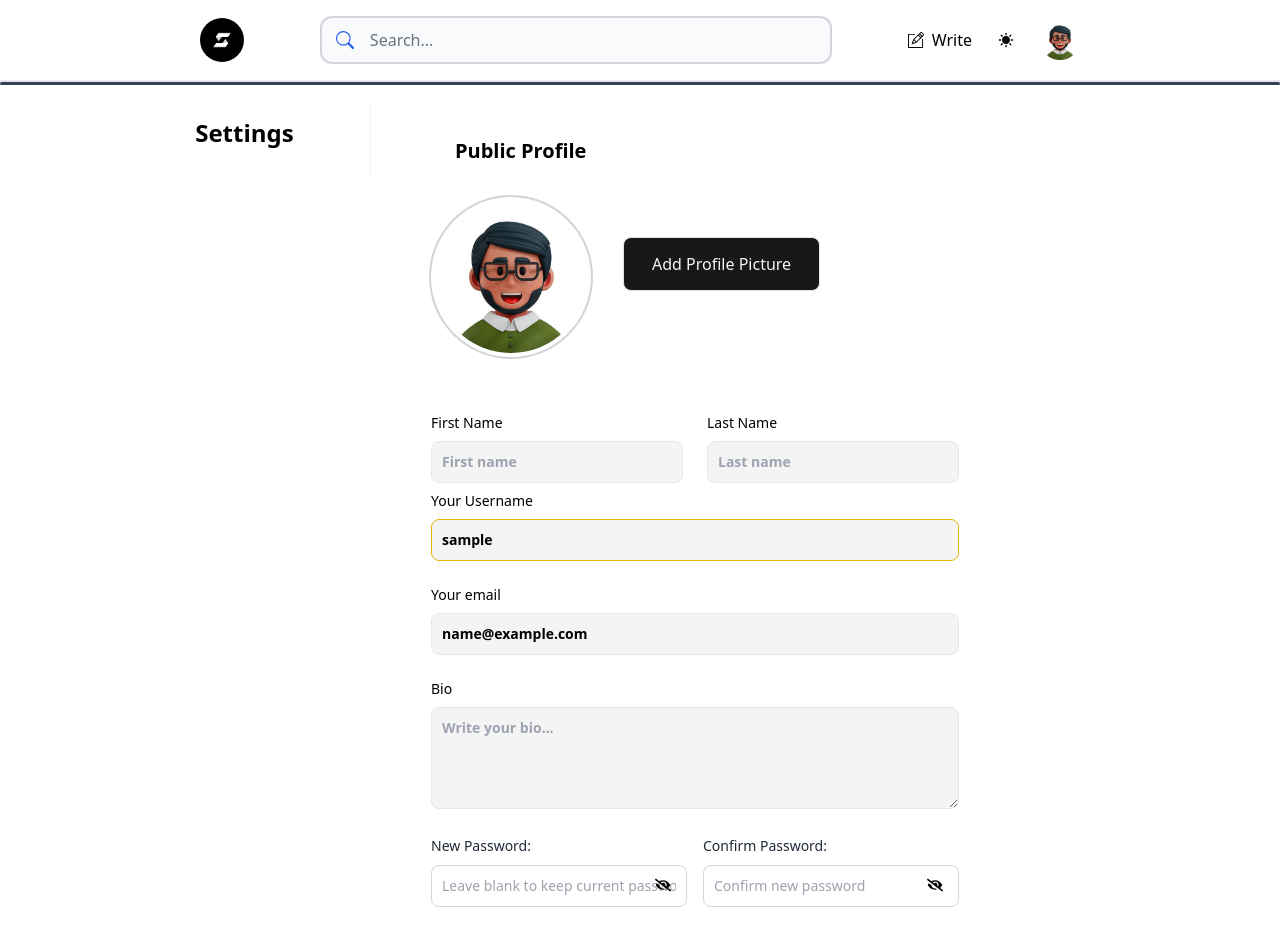
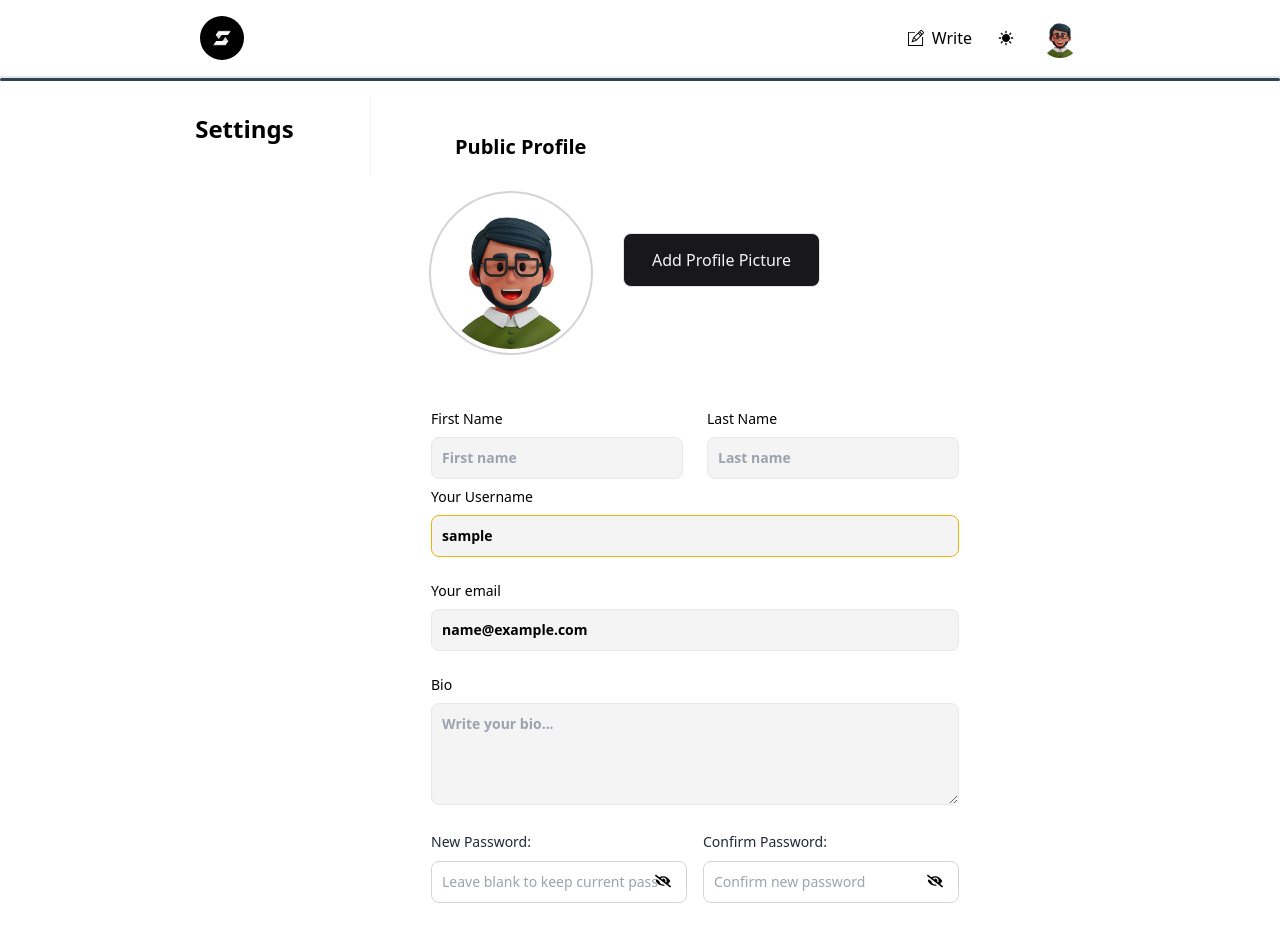
Before and after one commit to Kanishk1420/Bloggify-Blogging-Platform, a React (Vite) app in the folder Frontend/: page /profile/edit/1 in a window 1280 px wide. Shown: the top 933 px of the page. Built offline with nearby package versions, Linux system fonts and the light colour scheme; no server answers; sample sign-in values are in the browser's storage.

Commit message:
Hide Search Bar In editprofile section

```diff
--- a/Frontend/src/components/Navbar/Navbar.jsx
+++ b/Frontend/src/components/Navbar/Navbar.jsx
@@ -118,7 +118,8 @@ const Navbar = () => {
                 </div>
 
                 {/* Desktop Search Bar - with more distinct styling */}
-                {(['/', '/dashboard', '/finduser'].includes(path) || path.includes('/profile')) && (
+                {(['/', '/dashboard', '/finduser'].includes(path) ||
+                  (path.includes('/profile') && !path.includes('/edit'))) && (
                     <div className='flex-grow max-w-lg mx-4 hidden sm:flex justify-center items-center'>
                         <div className="relative w-full">
                             <div className={`absolute left-4 top-1/2 transform -translate-y-1/2 z-10`}>
@@ -145,7 +146,8 @@ const Navbar = () => {
                 )}
 
                 {/* Mobile Search Bar - matching more distinct style */}
-                {(['/', '/dashboard', '/finduser'].includes(path) || path.includes('/profile')) && (
+                {(['/', '/dashboard', '/finduser'].includes(path) ||
+                  (path.includes('/profile') && !path.includes('/edit'))) && (
                     <div className='flex sm:hidden flex-grow mx-2'>
                         <div className="relative w-full">
                             <div className={`absolute left-3.5 top-1/2 transform -translate-y-1/2 z-10`}>
--- a/Frontend/src/pages/ProfileAction/EditProfile.jsx
+++ b/Frontend/src/pages/ProfileAction/EditProfile.jsx
@@ -832,7 +832,7 @@ const EditProfile = () => {
                               passwordError ? "border-red-500" : ""
                             }`}
                             type={showPassword ? "text" : "password"}
-                            placeholder="Leave blank to keep current password"
+                            placeholder="Leave blank to keep current pass"
                           />
                         </div>
                       </div>
```
